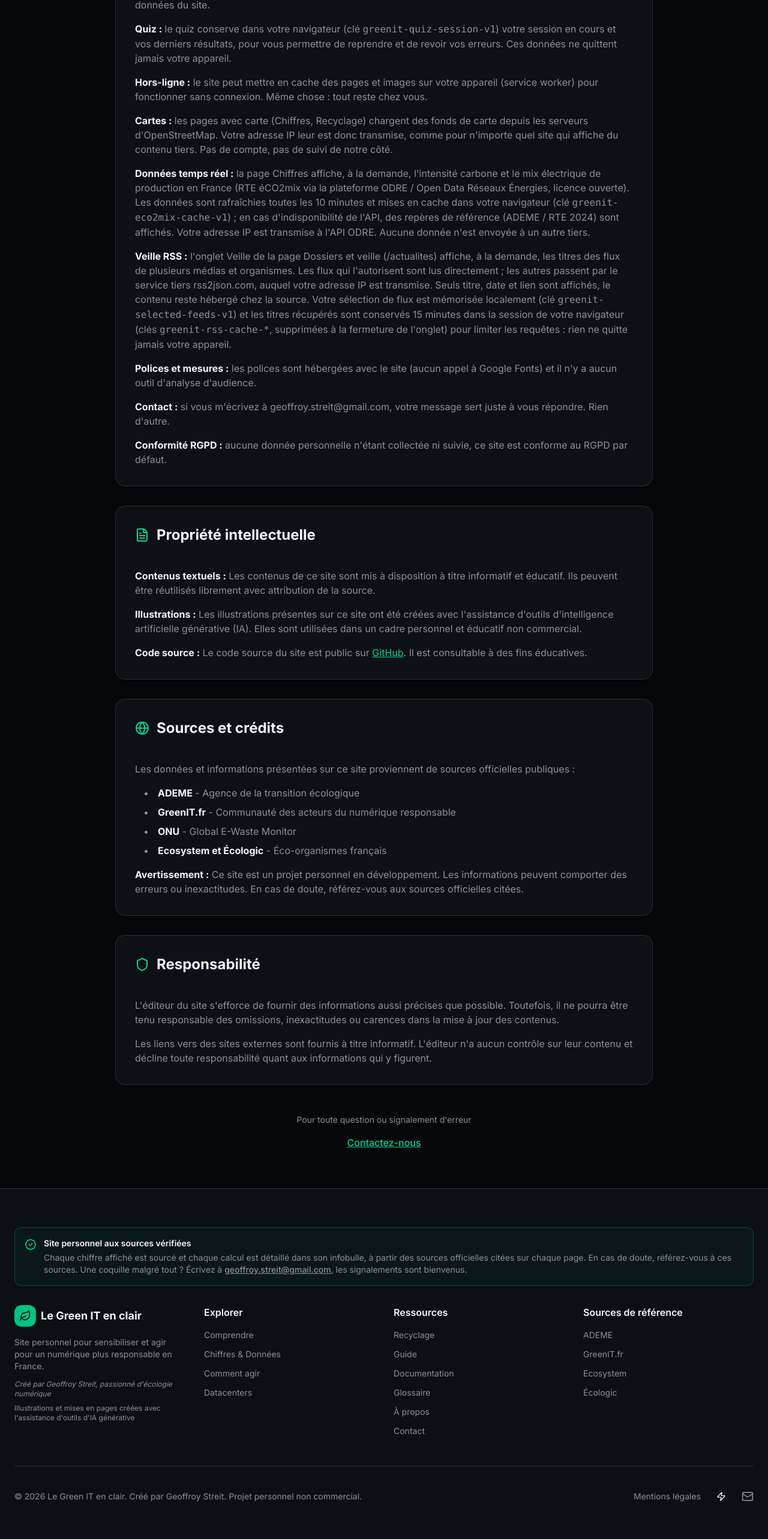
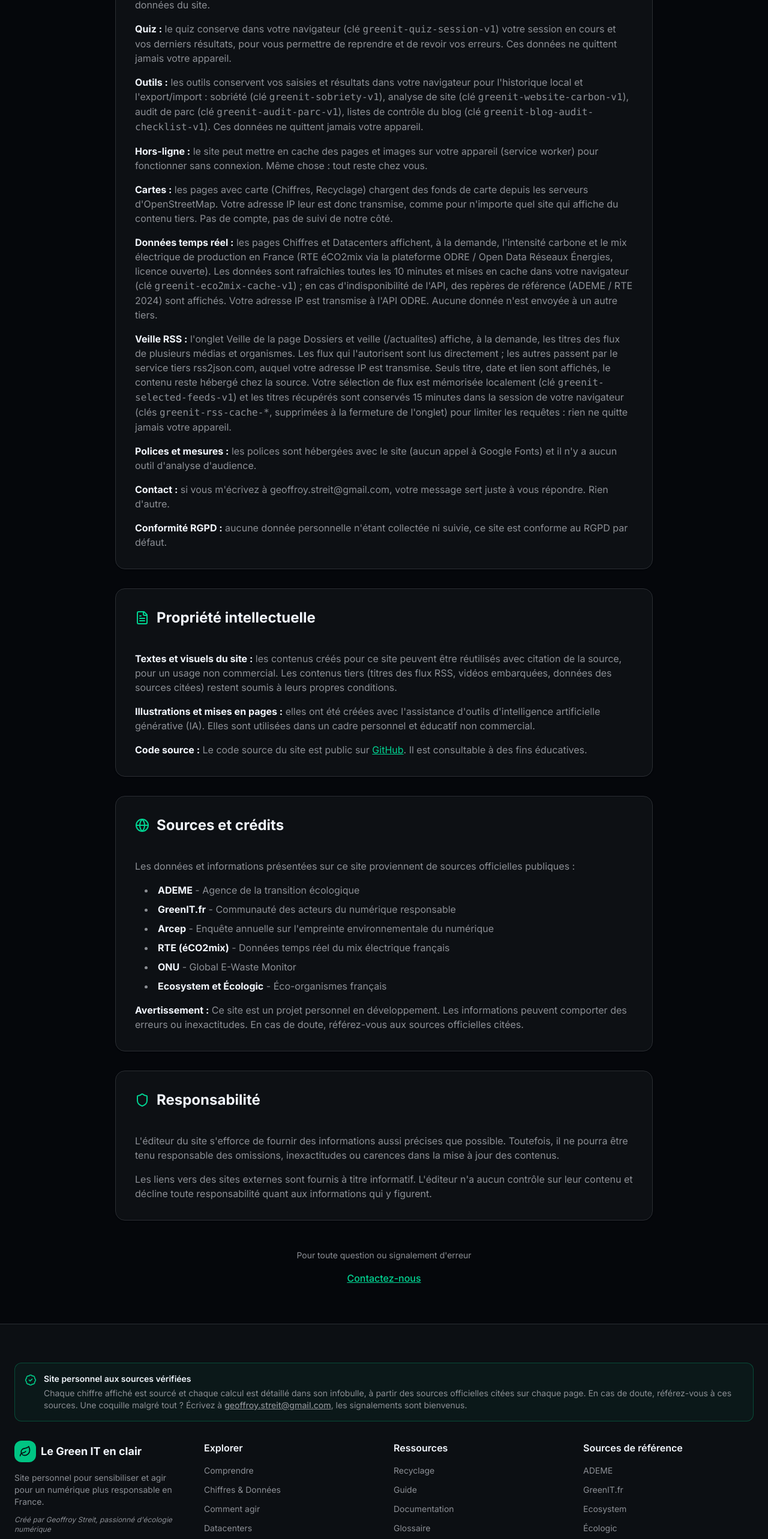
Before and after one commit to Hylst/le-green-it-en-clair, a Next.js app: page /greenit/mentions-legales in a window 1280 px wide. Shown: the part 1300-3866 px from the top of the page at 60% size. Built offline with nearby package versions, Linux system fonts and the light colour scheme.

Commit message:
footer + mentions legales : reuse explicite, annee dynamique

```diff
--- a/app/mentions-legales/page.tsx
+++ b/app/mentions-legales/page.tsx
@@ -88,13 +88,16 @@ export default function MentionsLegalesPage() {
                 <strong className="text-foreground">Quiz :</strong> le quiz conserve dans votre navigateur (clé <code>greenit-quiz-session-v1</code>) votre session en cours et vos derniers résultats, pour vous permettre de reprendre et de revoir vos erreurs. Ces données ne quittent jamais votre appareil.
               </p>
               <p>
+                <strong className="text-foreground">Outils :</strong> les outils conservent vos saisies et résultats dans votre navigateur pour l&apos;historique local et l&apos;export/import : sobriété (clé <code>greenit-sobriety-v1</code>), analyse de site (clé <code>greenit-website-carbon-v1</code>), audit de parc (clé <code>greenit-audit-parc-v1</code>), listes de contrôle du blog (clé <code>greenit-blog-audit-checklist-v1</code>). Ces données ne quittent jamais votre appareil.
+              </p>
+              <p>
                 <strong className="text-foreground">Hors-ligne :</strong> le site peut mettre en cache des pages et images sur votre appareil (service worker) pour fonctionner sans connexion. Même chose : tout reste chez vous.
               </p>
               <p>
                 <strong className="text-foreground">Cartes :</strong> les pages avec carte (Chiffres, Recyclage) chargent des fonds de carte depuis les serveurs d'OpenStreetMap. Votre adresse IP leur est donc transmise, comme pour n'importe quel site qui affiche du contenu tiers. Pas de compte, pas de suivi de notre côté.
               </p>
               <p>
-                <strong className="text-foreground">Données temps réel :</strong> la page Chiffres affiche, à la demande, l'intensité carbone et le mix électrique de production en France (RTE éCO2mix via la plateforme ODRE / Open Data Réseaux Énergies, licence ouverte). Les données sont rafraîchies toutes les 10 minutes et mises en cache dans votre navigateur (clé <code>greenit-eco2mix-cache-v1</code>) ; en cas d'indisponibilité de l'API, des repères de référence (ADEME / RTE 2024) sont affichés. Votre adresse IP est transmise à l'API ODRE. Aucune donnée n'est envoyée à un autre tiers.
+                <strong className="text-foreground">Données temps réel :</strong> les pages Chiffres et Datacenters affichent, à la demande, l'intensité carbone et le mix électrique de production en France (RTE éCO2mix via la plateforme ODRE / Open Data Réseaux Énergies, licence ouverte). Les données sont rafraîchies toutes les 10 minutes et mises en cache dans votre navigateur (clé <code>greenit-eco2mix-cache-v1</code>) ; en cas d'indisponibilité de l'API, des repères de référence (ADEME / RTE 2024) sont affichés. Votre adresse IP est transmise à l'API ODRE. Aucune donnée n'est envoyée à un autre tiers.
               </p>
               <p>
                 <strong className="text-foreground">Veille RSS :</strong> l'onglet Veille de la page Dossiers et veille (/actualites) affiche, à la demande, les titres des flux de plusieurs médias et organismes. Les flux qui l'autorisent sont lus directement ; les autres passent par le service tiers rss2json.com, auquel votre adresse IP est transmise. Seuls titre, date et lien sont affichés, le contenu reste hébergé chez la source. Votre sélection de flux est mémorisée localement (clé <code>greenit-selected-feeds-v1</code>) et les titres récupérés sont conservés 15 minutes dans la session de votre navigateur (clés <code>greenit-rss-cache-*</code>, supprimées à la fermeture de l'onglet) pour limiter les requêtes : rien ne quitte jamais votre appareil.
@@ -118,10 +121,10 @@ export default function MentionsLegalesPage() {
             </div>
             <div className="space-y-4 text-muted-foreground">
               <p>
-                <strong className="text-foreground">Contenus textuels :</strong> Les contenus de ce site sont mis à disposition à titre informatif et éducatif. Ils peuvent être réutilisés librement avec attribution de la source.
+                <strong className="text-foreground">Textes et visuels du site :</strong> les contenus créés pour ce site peuvent être réutilisés avec citation de la source, pour un usage non commercial. Les contenus tiers (titres des flux RSS, vidéos embarquées, données des sources citées) restent soumis à leurs propres conditions.
               </p>
               <p>
-                <strong className="text-foreground">Illustrations :</strong> Les illustrations présentes sur ce site ont été créées avec l'assistance d'outils d'intelligence artificielle générative (IA). Elles sont utilisées dans un cadre personnel et éducatif non commercial.
+                <strong className="text-foreground">Illustrations et mises en pages :</strong> elles ont été créées avec l'assistance d'outils d'intelligence artificielle générative (IA). Elles sont utilisées dans un cadre personnel et éducatif non commercial.
               </p>
               <p>
                 <strong className="text-foreground">Code source :</strong> Le code source du site est public sur{" "}
@@ -148,6 +151,12 @@ export default function MentionsLegalesPage() {
                 </li>
                 <li>
                   <strong className="text-foreground">GreenIT.fr</strong> - Communauté des acteurs du numérique responsable
+                </li>
+                <li>
+                  <strong className="text-foreground">Arcep</strong> - Enquête annuelle sur l&apos;empreinte environnementale du numérique
+                </li>
+                <li>
+                  <strong className="text-foreground">RTE (éCO2mix)</strong> - Données temps réel du mix électrique français
                 </li>
                 <li>
                   <strong className="text-foreground">ONU</strong> - Global E-Waste Monitor
--- a/components/footer.tsx
+++ b/components/footer.tsx
@@ -133,7 +133,7 @@ export function Footer() {
         <div className="mt-12 border-t border-border pt-8">
           <div className="flex flex-col items-center justify-between gap-4 lg:flex-row">
             <p className="text-sm text-muted-foreground">
-              © 2026 Le Green IT en clair. Créé par Geoffroy Streit. Projet personnel non commercial.
+              © <span title="Site en ligne depuis 2023">{new Date().getFullYear()}</span> Le Green IT en clair. Créé par Geoffroy Streit. Projet personnel non commercial. Textes et visuels réutilisables avec citation de la source, pour un usage non commercial.
             </p>
             <div className="flex items-center gap-4 text-sm">
               <Link href="/mentions-legales" className="text-muted-foreground hover:text-primary link-slide">
```
